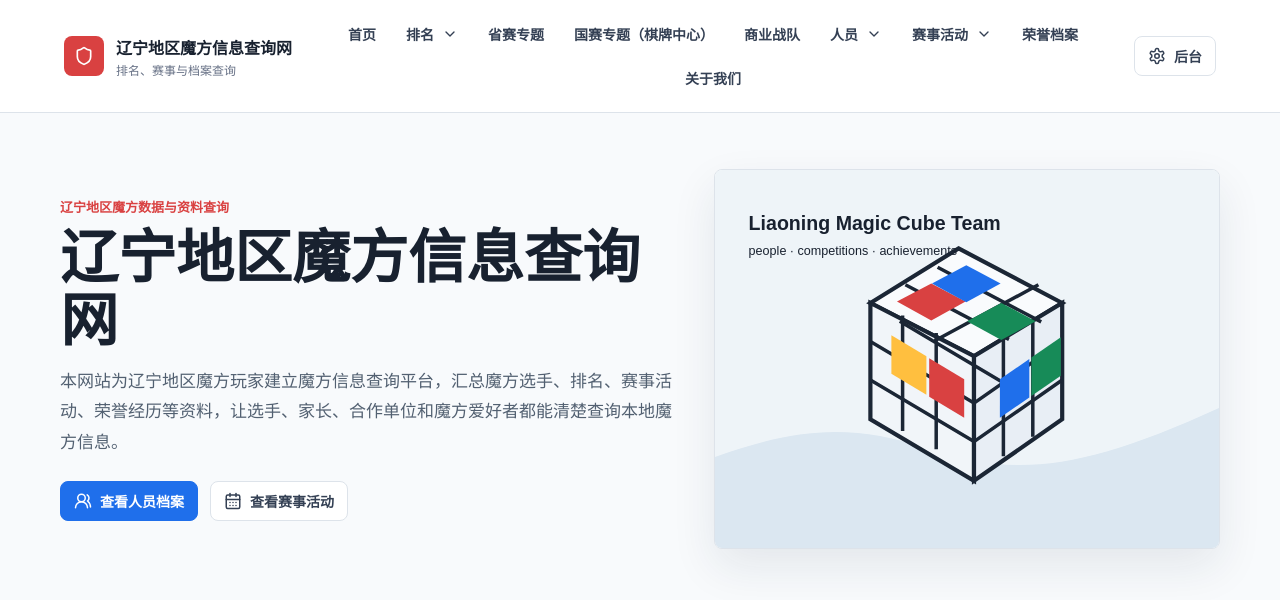
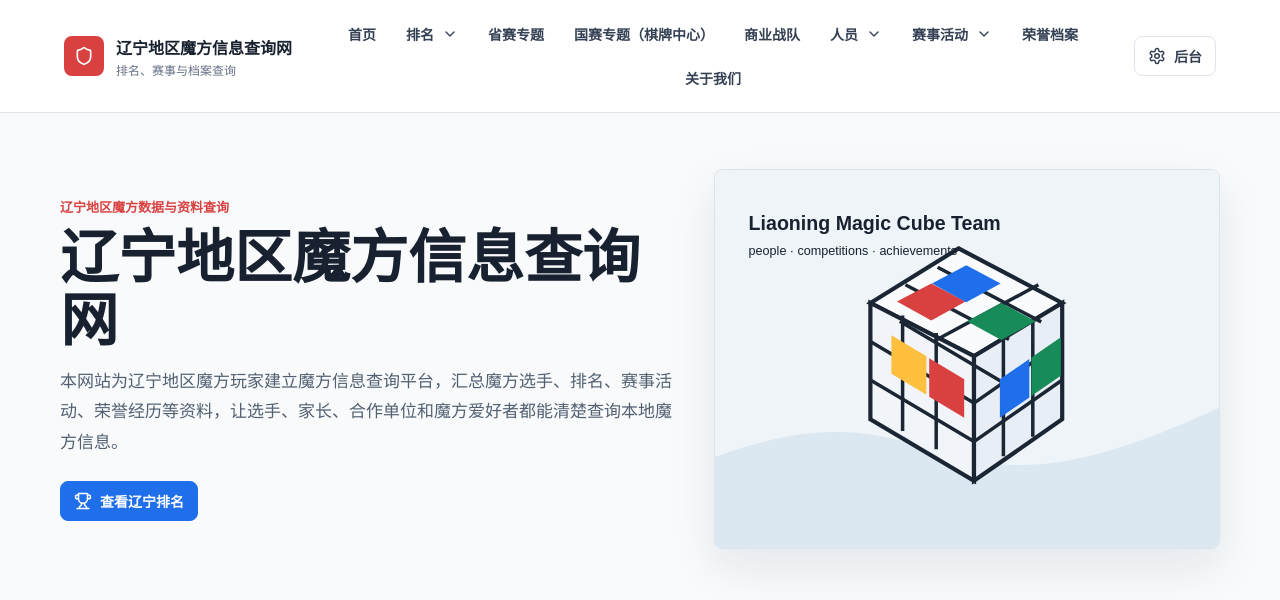
Before and after one commit to lymyxyxyx/Liaoning_magic_cube_team_website, a Next.js app: page / in a window 1280 px wide. Shown: the top 600 px of the page. Built offline with nearby package versions, Linux system fonts and the light colour scheme.

Commit message:
Point home CTA to Liaoning rankings

```diff
--- a/app/api/local-rankings/route.ts
+++ b/app/api/local-rankings/route.ts
@@ -21,7 +21,7 @@ function cleanText(value: string | null, fallback: string) {
 }
 
 function cleanMode(value: string | null) {
-  return value === "average" ? "average" : "single";
+  return value === "single" ? "single" : "average";
 }
 
 function cleanGender(value: string | null) {
--- a/app/api/wca-rankings/route.ts
+++ b/app/api/wca-rankings/route.ts
@@ -16,7 +16,7 @@ function cleanId(value: string | null, fallback: string) {
 }
 
 function cleanMode(value: string | null) {
-  return value === "average" ? "average" : "single";
+  return value === "single" ? "single" : "average";
 }
 
 function cleanGender(value: string | null) {
--- a/app/liaoning-rankings/liaoning-rankings-client.tsx
+++ b/app/liaoning-rankings/liaoning-rankings-client.tsx
@@ -70,7 +70,7 @@ export function LiaoningRankingsClient() {
   const [province, setProvince] = useState("辽宁");
   const [city, setCity] = useState("沈阳");
   const [scope, setScope] = useState<Scope>("city");
-  const [mode, setMode] = useState<RankingMode>("single");
+  const [mode, setMode] = useState<RankingMode>("average");
   const [gender, setGender] = useState<Gender>("all");
   const [page, setPage] = useState(1);
   const [rankings, setRankings] = useState<LocalRankingsResponse | null>(null);
--- a/app/page.tsx
+++ b/app/page.tsx
@@ -1,6 +1,6 @@
 import Image from "next/image";
 import Link from "next/link";
-import { CalendarDays, UsersRound } from "lucide-react";
+import { Trophy } from "lucide-react";
 
 export default function HomePage() {
   return (
@@ -13,13 +13,9 @@ export default function HomePage() {
             本网站为辽宁地区魔方玩家建立魔方信息查询平台，汇总魔方选手、排名、赛事活动、荣誉经历等资料，让选手、家长、合作单位和魔方爱好者都能清楚查询本地魔方信息。
           </p>
           <div className="hero-actions">
-            <Link className="button primary" href="/athletes">
-              <UsersRound size={18} />
-              查看人员档案
-            </Link>
-            <Link className="button" href="/competitions">
-              <CalendarDays size={18} />
-              查看赛事活动
+            <Link className="button primary" href="/liaoning-rankings">
+              <Trophy size={18} />
+              查看辽宁排名
             </Link>
           </div>
         </div>
--- a/app/rankings/rankings-client.tsx
+++ b/app/rankings/rankings-client.tsx
@@ -55,7 +55,7 @@ export function RankingsClient() {
   const [lastExportDate, setLastExportDate] = useState("");
   const [event, setEvent] = useState("333");
   const [country, setCountry] = useState("China");
-  const [mode, setMode] = useState<RankingMode>("single");
+  const [mode, setMode] = useState<RankingMode>("average");
   const [gender, setGender] = useState<Gender>("all");
   const [page, setPage] = useState(1);
   const [rankings, setRankings] = useState<RankingsResponse | null>(null);
```
